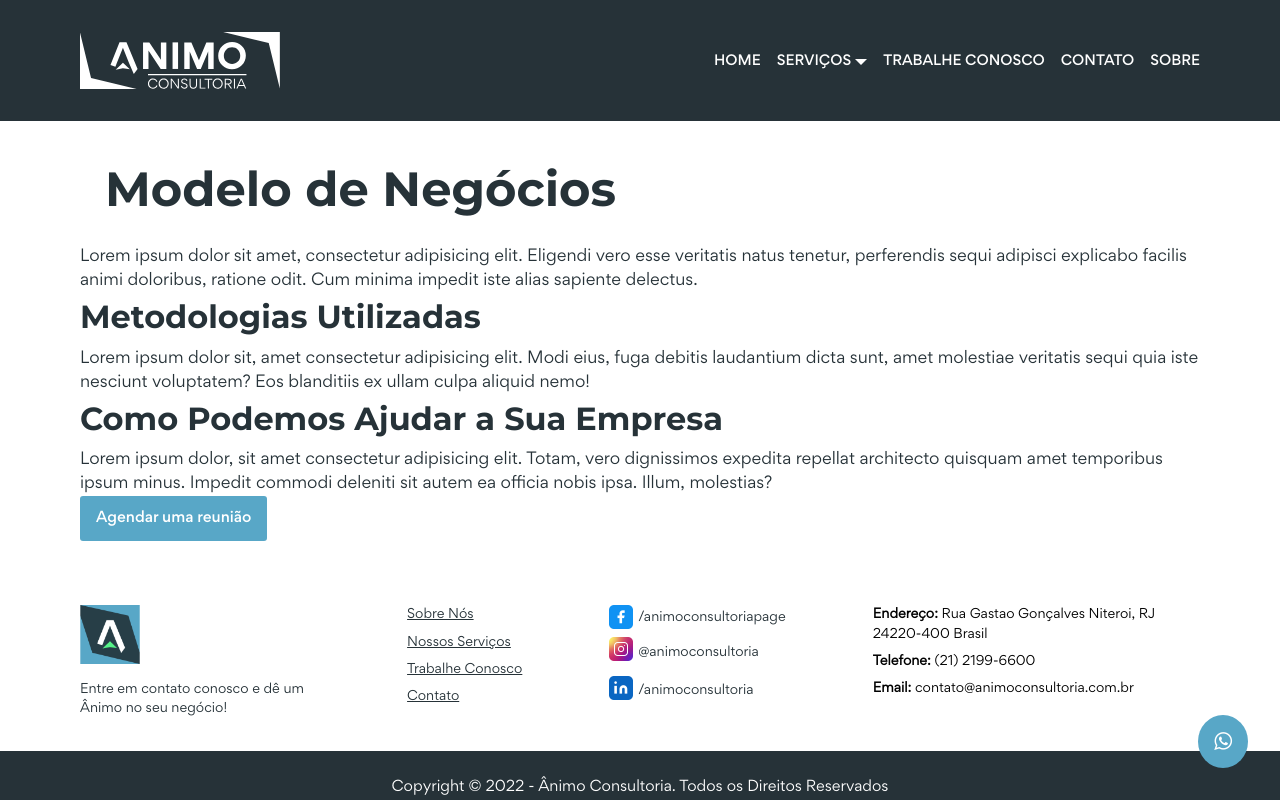
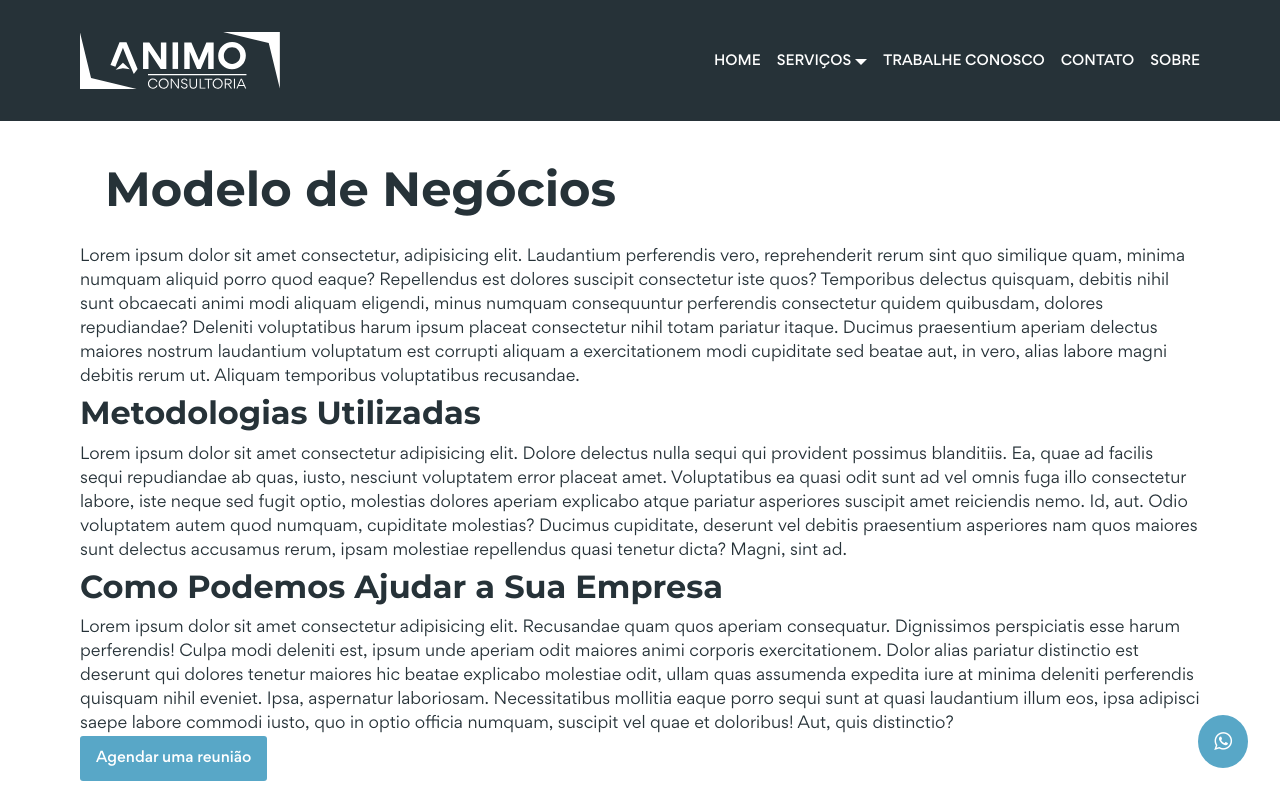
Before and after one commit to animoti/sitesAnimo, a website: page pages/modal_bussines.html in a window 1280 px wide. Shown: the top 800 px of the page. Drawn offline with Linux system fonts and the light colour scheme; files whose address does not match are found by name.

Commit message:
modificado lorem

```diff
--- a/pages/modal_bussines.html
+++ b/pages/modal_bussines.html
@@ -85,16 +85,22 @@
         <div class="container">
           <h1>Modelo de Negócios</h1>
           <div class="text">
-            <p>Lorem ipsum dolor sit amet, consectetur adipisicing elit. Eligendi vero esse veritatis natus tenetur, perferendis sequi adipisci explicabo facilis animi doloribus, ratione odit. Cum minima impedit iste alias sapiente delectus.</p>
+            <p>Lorem ipsum dolor sit amet consectetur, adipisicing elit. Laudantium perferendis vero, reprehenderit rerum sint quo similique quam, minima numquam aliquid porro quod eaque? Repellendus est dolores suscipit consectetur iste quos?
+            Temporibus delectus quisquam, debitis nihil sunt obcaecati animi modi aliquam eligendi, minus numquam consequuntur perferendis consectetur quidem quibusdam, dolores repudiandae? Deleniti voluptatibus harum ipsum placeat consectetur nihil totam pariatur itaque.
+            Ducimus praesentium aperiam delectus maiores nostrum laudantium voluptatum est corrupti aliquam a exercitationem modi cupiditate sed beatae aut, in vero, alias labore magni debitis rerum ut. Aliquam temporibus voluptatibus recusandae.</p>
           </div>
           <h2>Metodologias Utilizadas</h2>
           <div class="text">
-            <p>Lorem ipsum dolor sit, amet consectetur adipisicing elit. Modi eius, fuga debitis laudantium dicta sunt, amet molestiae veritatis sequi quia iste nesciunt voluptatem? Eos blanditiis ex ullam culpa aliquid nemo!</p>
+            <p>Lorem ipsum dolor sit amet consectetur adipisicing elit. Dolore delectus nulla sequi qui provident possimus blanditiis. Ea, quae ad facilis sequi repudiandae ab quas, iusto, nesciunt voluptatem error placeat amet.
+            Voluptatibus ea quasi odit sunt ad vel omnis fuga illo consectetur labore, iste neque sed fugit optio, molestias dolores aperiam explicabo atque pariatur asperiores suscipit amet reiciendis nemo. Id, aut.
+            Odio voluptatem autem quod numquam, cupiditate molestias? Ducimus cupiditate, deserunt vel debitis praesentium asperiores nam quos maiores sunt delectus accusamus rerum, ipsam molestiae repellendus quasi tenetur dicta? Magni, sint ad.</p>
           </div>
 
          <h2>Como Podemos Ajudar a Sua Empresa</h2>
         <div class="text">
-          <p>Lorem ipsum dolor, sit amet consectetur adipisicing elit. Totam, vero dignissimos expedita repellat architecto quisquam amet temporibus ipsum minus. Impedit commodi deleniti sit autem ea officia nobis ipsa. Illum, molestias?</p>
+          <p>Lorem ipsum dolor sit amet consectetur adipisicing elit. Recusandae quam quos aperiam consequatur. Dignissimos perspiciatis esse harum perferendis! Culpa modi deleniti est, ipsum unde aperiam odit maiores animi corporis exercitationem.
+          Dolor alias pariatur distinctio est deserunt qui dolores tenetur maiores hic beatae explicabo molestiae odit, ullam quas assumenda expedita iure at minima deleniti perferendis quisquam nihil eveniet. Ipsa, aspernatur laboriosam.
+          Necessitatibus mollitia eaque porro sequi sunt at quasi laudantium illum eos, ipsa adipisci saepe labore commodi iusto, quo in optio officia numquam, suscipit vel quae et doloribus! Aut, quis distinctio?</p>
         </div>
           <div class="button">
             <a href="#">Agendar uma reunião</a>
```
